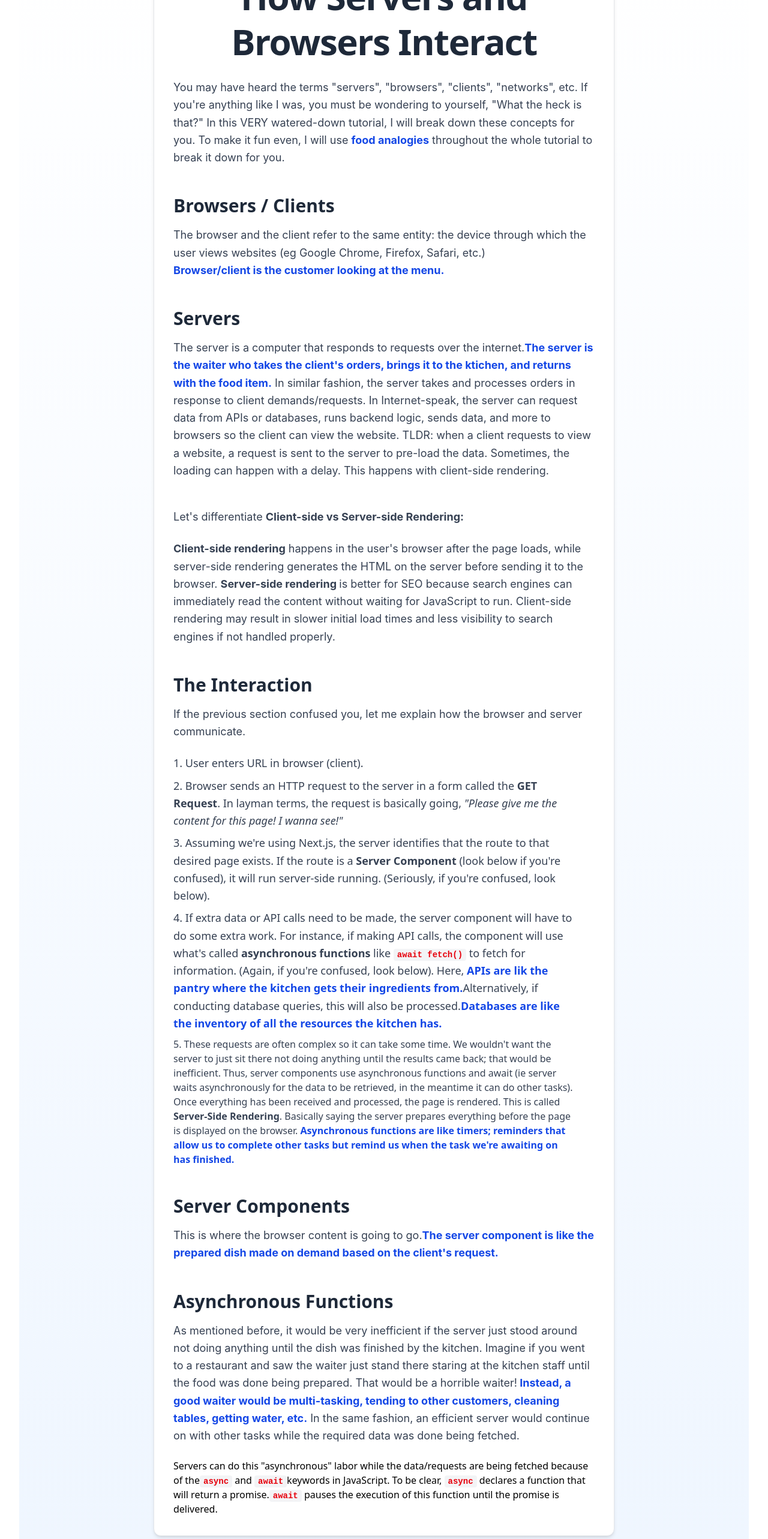
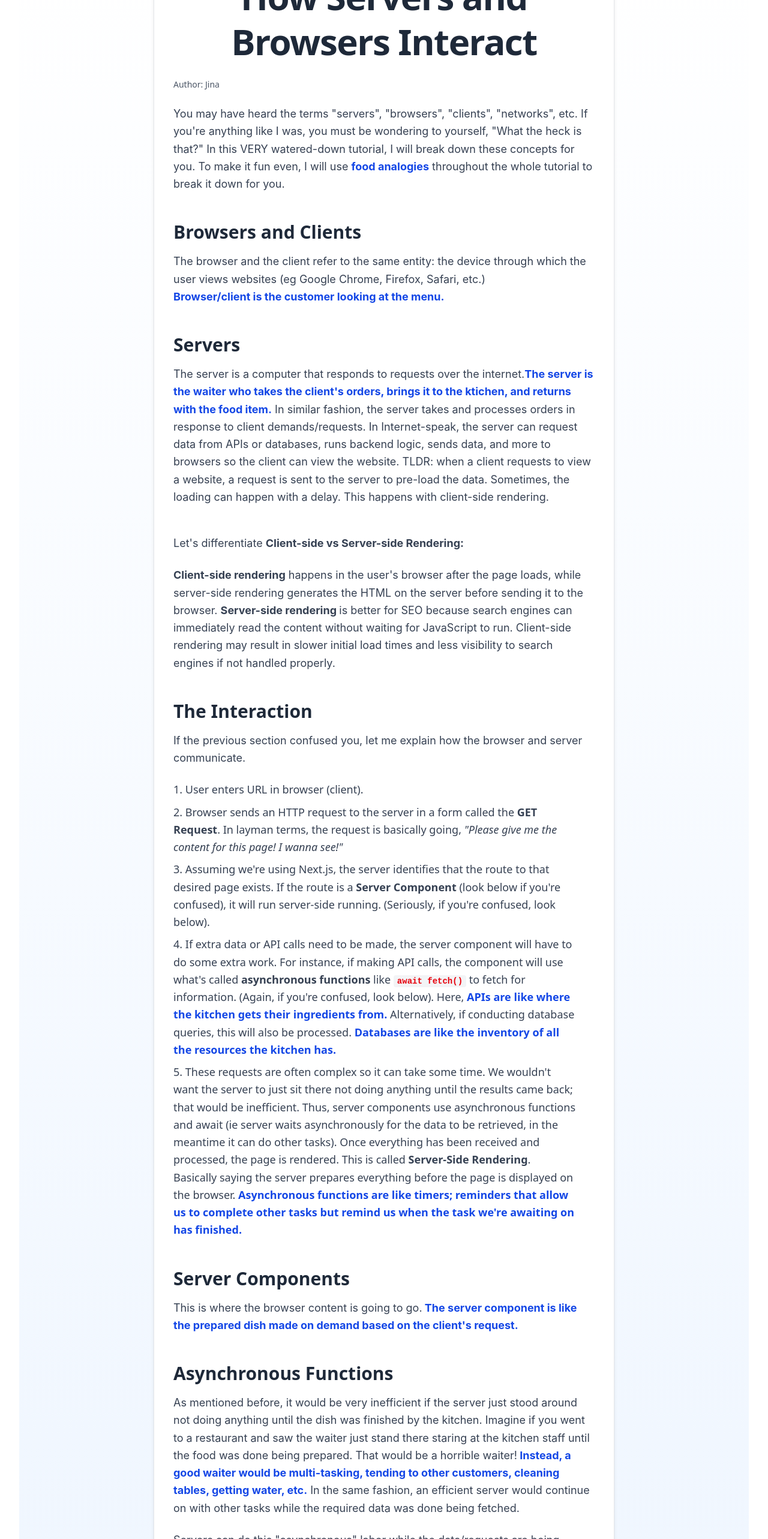
Before and after one commit to popobunns/full-stack-notes, a Next.js app: page /basics in a window 1280 px wide. Shown: the part 220-2786 px from the top of the page at 60% size. Built offline with nearby package versions, Linux system fonts and the light colour scheme.

Commit message:
Edited Browser and Server Page

```diff
--- a/src/app/basics/page.js
+++ b/src/app/basics/page.js
@@ -3,6 +3,9 @@ export default function Home() {
         <main className="main-container">
           <div className="content-wrapper fade-in-up">
             <h1 className="page-title fade-in-up">How Servers and Browsers Interact</h1>
+
+            {/* Author Note*/}
+            <p className="author">Author: Jina</p>
 
             <p className="body">You may have heard the terms "servers", "browsers", "clients", "networks", etc.
               If you're anything like I was, you must be wondering to yourself, "What the heck is that?"
@@ -12,7 +15,7 @@ export default function Home() {
 
             {/* Browsers / Clients */}
             <div>
-              <h3 className="subheading">Browsers / Clients</h3>
+              <h3 className="subheading">Browsers and Clients</h3>
               <p className="body">
                 The browser and the client refer to the same entity: the device through which the user
                 views websites (eg Google Chrome, Firefox, Safari, etc.)
@@ -70,14 +73,14 @@ export default function Home() {
                   For instance, if making API calls, the component will use what's called
                   <span className="font-bold"> asynchronous functions</span> like <code className="inline-code">
                     await fetch()</code> to fetch for information. (Again, if you're confused, look below).
-                    Here, <span className="font-bold text-blue-700">APIs are lik the pantry where the kitchen
-                      gets their ingredients from.</span>
+                    Here, <span className="font-bold text-blue-700">APIs are like where the kitchen
+                      gets their ingredients from. </span>
 
                   Alternatively, if conducting database queries, this will also be processed.
-                  <span className="font-bold text-blue-700">Databases are like the inventory of all the
+                  <span className="font-bold text-blue-700"> Databases are like the inventory of all the
                     resources the kitchen has.</span>
                 </li>
-                <li className="ordered-iten">
+                <li className="ordered-item">
                   These requests are often complex so it can take some time. We wouldn't want the server to just sit
                   there not doing anything until the results came back; that would be inefficient. Thus, server components
                   use asynchronous functions and await (ie server waits asynchronously for the data to be retrieved,
@@ -94,7 +97,7 @@ export default function Home() {
             <div>
               <h3 className="subheading">Server Components</h3>
               <p className="body">This is where the browser content is going to go.
-                <span className="font-bold text-blue-700">The server component is like the prepared dish
+                <span className="font-bold text-blue-700"> The server component is like the prepared dish
                   made on demand based on the client's request.
                 </span>
               </p>
@@ -110,10 +113,11 @@ export default function Home() {
                 <span className="font-bold text-blue-700"> Instead, a good waiter would be multi-tasking, tending to other customers, cleaning tables,
                 getting water, etc.</span> In the same fashion, an efficient server would continue on with other tasks
                 while the required data was done being fetched.</p>
-                Servers can do this "asynchronous" labor while the data/requests are being fetched because of the
+                <p className="body">Servers can do this "asynchronous" labor while the data/requests are being fetched because of the
                 <code className="inline-code">async</code> and <code className="inline-code">await</code>
                 keywords in JavaScript. To be clear, <code className="inline-code">async</code> declares a function that will return a promise.
                 <code className="inline-code">await</code> pauses the execution of this function until the promise is delivered.
+                </p>
             </div>
 
           </div>
```
